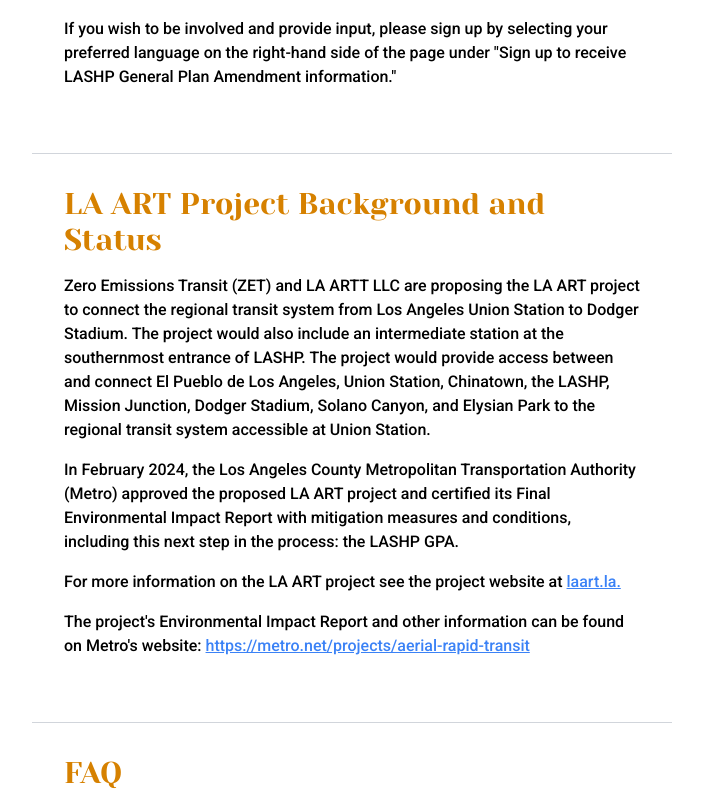
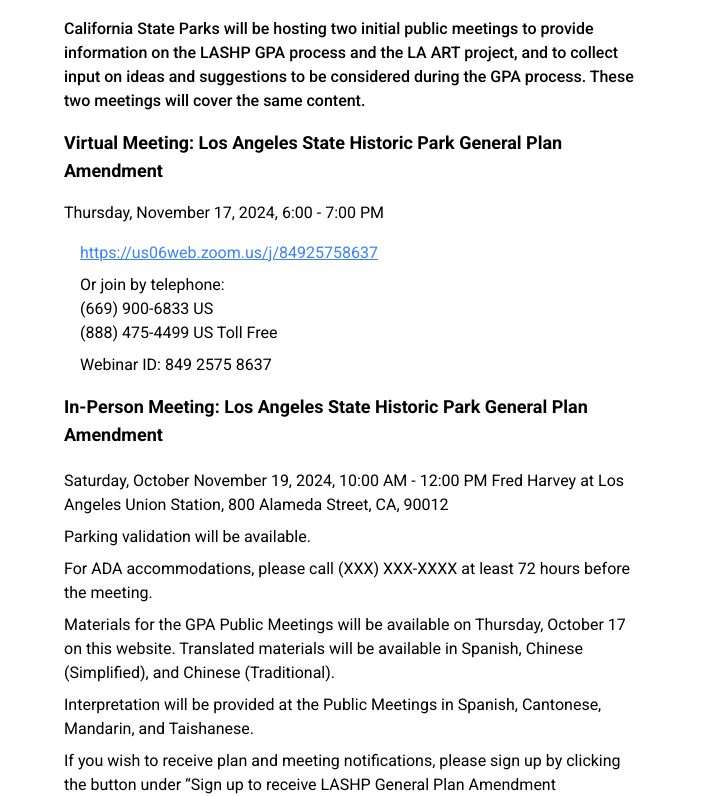
Before and after one commit to AECOMVizStudio/la_art, a React (Vite) app: page / in a window 1280 px wide. Shown: the part 1849-2645 px from the top of the page, without its empty margins (120-823 px from the left). Built offline with nearby package versions, Linux system fonts and the light colour scheme.

Commit message:
general plan text updates, upcoming meeting dates added, hover effect on buttons

```diff
--- a/src/components/children/Headings/Diagram.tsx
+++ b/src/components/children/Headings/Diagram.tsx
@@ -40,7 +40,7 @@ const Diagram = () => {
     return (
       <>
         <p className="font-medium pt-4">
-          To view a diagram of the LASHP GPA Process, click on your preferred language, below:
+        To view a diagram of the LASHP GPA Process, click on your preferred language, below:
         </p>
           <div className="flex flex-col">
             {diagrams.map((diagram) => {
--- a/src/components/children/Headings/GeneralPlan.tsx
+++ b/src/components/children/Headings/GeneralPlan.tsx
@@ -18,7 +18,7 @@ const GeneralPlan = () => {
         </h2>
 
         <p className="font-medium pt-4">
-        California State Parks is initiating a GPA process for LASHP to review and consider direct transit access via the proposed Los Angeles Aerial Rapid Transit (LA ART) aerial gondola project.  If you wish to be involved and provide input, please sign up by selecting your preferred language on the right-hand side of the page under “Sign up to receive LASHP General Plan Amendment information.”
+        California State Parks is initiating a GPA process for LASHP to review and consider direct transit access via the proposed Los Angeles Aerial Rapid Transit (LA ART) aerial gondola project.  If you wish to be involved and provide input, please join our email list by clicking the button under "Sign up to receive LASHP General Plan Amendment Information"
 
           </p>
 
--- a/src/components/children/Headings/Upcoming.tsx
+++ b/src/components/children/Headings/Upcoming.tsx
@@ -3,7 +3,6 @@
 
 const Upcoming = () => {
     return (
-
         <section
         tabIndex={0}
         className="border-t border-gray-300 mb-8 p-8"
@@ -14,7 +13,34 @@ const Upcoming = () => {
           </h2>
 
           <p className="font-medium pt-4">The LASHP GPA public outreach effort is scheduled to begin in Fall 2024 and will extend into Spring 2025.</p>
-          <p className="font-medium pt-4">If you wish to be involved and provide input, please sign up by selecting your preferred language on the right-hand side of the page under "Sign up to receive LASHP General Plan Amendment information." </p>
+          <p className="font-medium pt-4">California State Parks will be hosting two initial public meetings to provide information on the LASHP GPA process and the LA ART project, and to collect input on ideas and suggestions to be considered during the GPA process. These two meetings will cover the same content.</p>
+
+            <div>
+                <h4 className="font-semibold pt-4 text-lg">Virtual Meeting: Los Angeles State Historic Park General Plan Amendment</h4>
+                <p className="font-normal pt-4">Thursday, November 17, 2024, 6:00 - 7:00 PM </p>
+                <div className="font-normal pt-4 mx-4 ">
+                    <a className="text-blue-500 underline" href='https://us06web.zoom.us/j/84925758637' target="_blank" rel="noopener noreferrer">https://us06web.zoom.us/j/84925758637</a>
+                    <div className="py-2">
+                        <p>Or join by telephone:</p>
+                        <p>(669) 900-6833 US</p>
+                        <p>(888) 475-4499 US Toll Free</p>
+                    </div>
+                    <p>Webinar ID: 849 2575 8637</p>
+                </div>
+            </div>
+
+            <div className="font-normal">
+                <h5 className="font-semibold py-4 text-lg">In-Person Meeting: Los Angeles State Historic Park General Plan Amendment</h5>
+                    <div className="py-1">
+                        Saturday, October November 19, 2024, 10:00 AM - 12:00 PM
+                        Fred Harvey at Los Angeles Union Station, 800 Alameda Street, CA, 90012
+                    </div>
+                    <div className="py-1">Parking validation will be available.</div>
+                    <div className="py-1">For ADA accommodations, please call (XXX) XXX-XXXX at least 72 hours before the meeting. </div>
+                    <div className="py-1">Materials for the GPA Public Meetings will be available on Thursday, October 17 on this website. Translated materials will be available in Spanish, Chinese (Simplified), and Chinese (Traditional). </div>
+                    <div className="py-1">Interpretation will be provided at the Public Meetings in Spanish, Cantonese, Mandarin, and Taishanese.</div>
+                    <div className="py-1">If you wish to receive plan and meeting notifications, please sign up by clicking the button under “Sign up to receive LASHP General Plan Amendment information.</div>
+            </div>
 
           </section>
 
--- a/src/components/children/Sidebar.tsx
+++ b/src/components/children/Sidebar.tsx
@@ -50,7 +50,7 @@ const Sidebar = () => {
               <h3 className="text-xl font-bold">Sign up to receive LASHP General Plan Amendment information</h3>
               {mailingList.map((item) => (
                 <div className="bg-gray-200 flex flex-row items-center my-4 p-4 text-dark-blue rounded-md border border-gray-300
-                                notranslate"
+                                notranslate transition-transform duration-300 ease-in-out hover:scale-105 will-change-transform"
                                 key={item.language}>
                 <span className="bg-dark-blue text-white
                                 language_icon flex items-center justify-center
```
